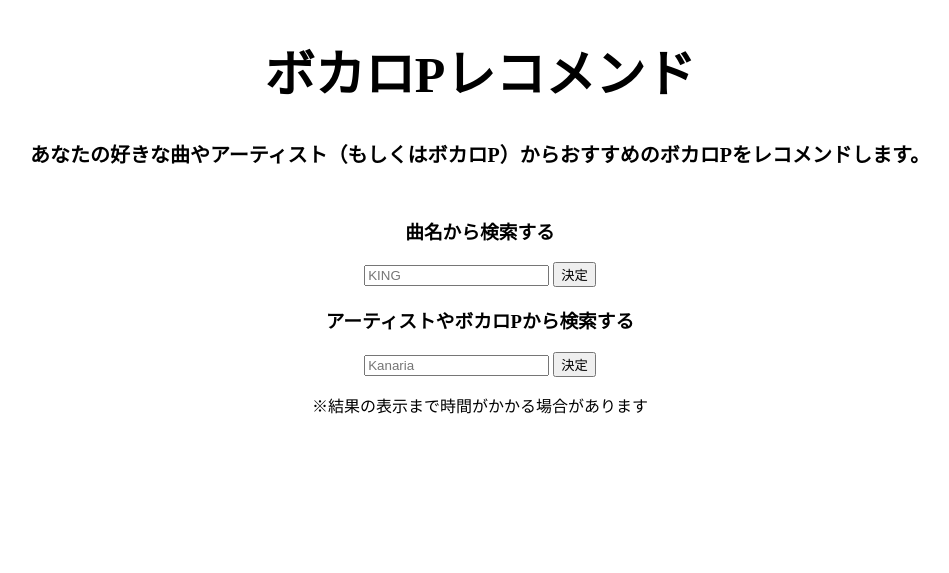
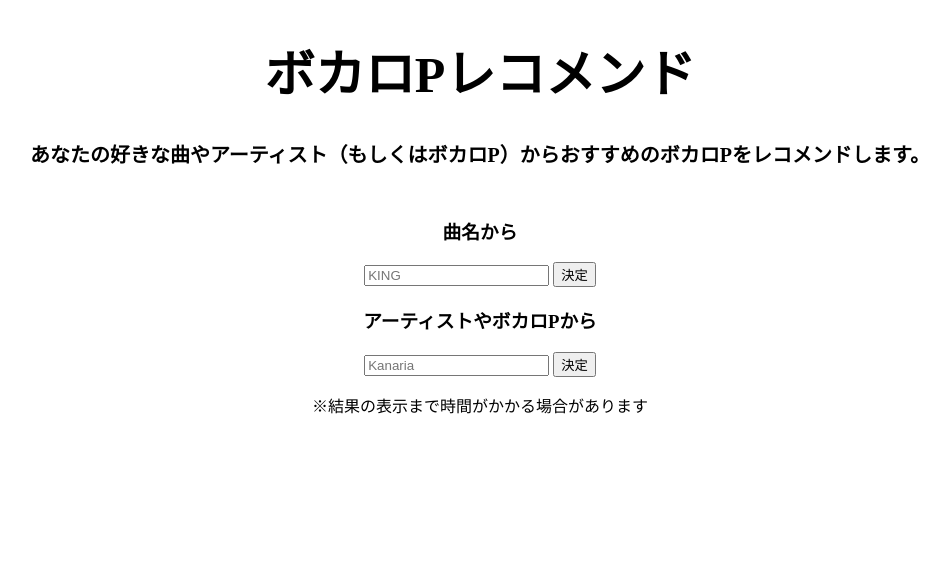
Before and after one commit to fuka6230/vocalorecommend, a Django app: template templates/home.html in a window 1280 px wide. Shown: the top 573 px of the page, without its empty margins (160-1109 px from the left). Run offline with Django 3.2, Linux system fonts and the light colour scheme; the template is opened without the code that fills it, so the values that code supplies are empty; parts of the project's set-up code (start-up, migrations or seed data) failed here and were passed over.

```diff
--- a/templates/home.html
+++ b/templates/home.html
@@ -78,7 +78,7 @@
 <body>
 <h1>ボカロPレコメンド</h1>
 <h2>あなたの好きな曲やアーティスト（もしくはボカロP）からおすすめのボカロPをレコメンドします。</h2>
-<h3>曲名から検索する</h3>
+<h3>曲名から</h3>
 <form action="{% url 'vocalo:form_name_view' %}" method="post">
         {% csrf_token %}
         <div></div>
@@ -87,7 +87,7 @@
         </div>
 </form>
 
-<h3>アーティストやボカロPから検索する</h3>
+<h3>アーティストやボカロPから</h3>
 <form action="{% url 'vocalo:form_artist_view' %}" method="post">
         {% csrf_token %}
         <div>
--- a/templates/home_mobile.html
+++ b/templates/home_mobile.html
@@ -78,7 +78,7 @@
 <body>
 <h1>ボカロPレコメンド</h1>
 <h2>あなたの好きな曲やアーティスト（もしくはボカロP）からおすすめのボカロPをレコメンドします。</h2>
-<h3>曲名から検索する</h3>
+<h3>曲名から</h3>
 <form action="{% url 'vocalo:form_name_view' %}" method="post">
         {% csrf_token %}
         <div>
@@ -87,7 +87,7 @@
         </div>
 </form>
 
-<h3>アーティストやボカロPから検索する</h3>
+<h3>アーティストやボカロPから</h3>
 <form action="{% url 'vocalo:form_artist_view' %}" method="post">
         {% csrf_token %}
         <div>
```
